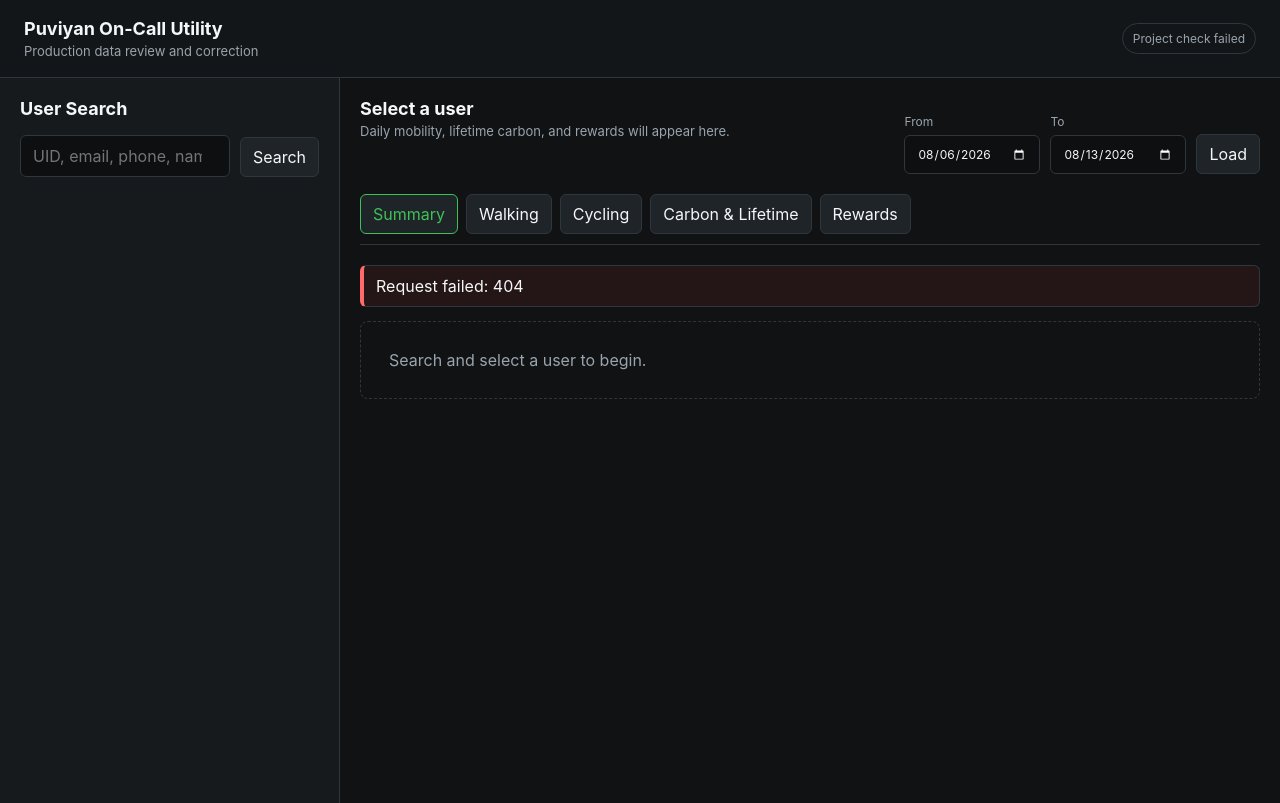
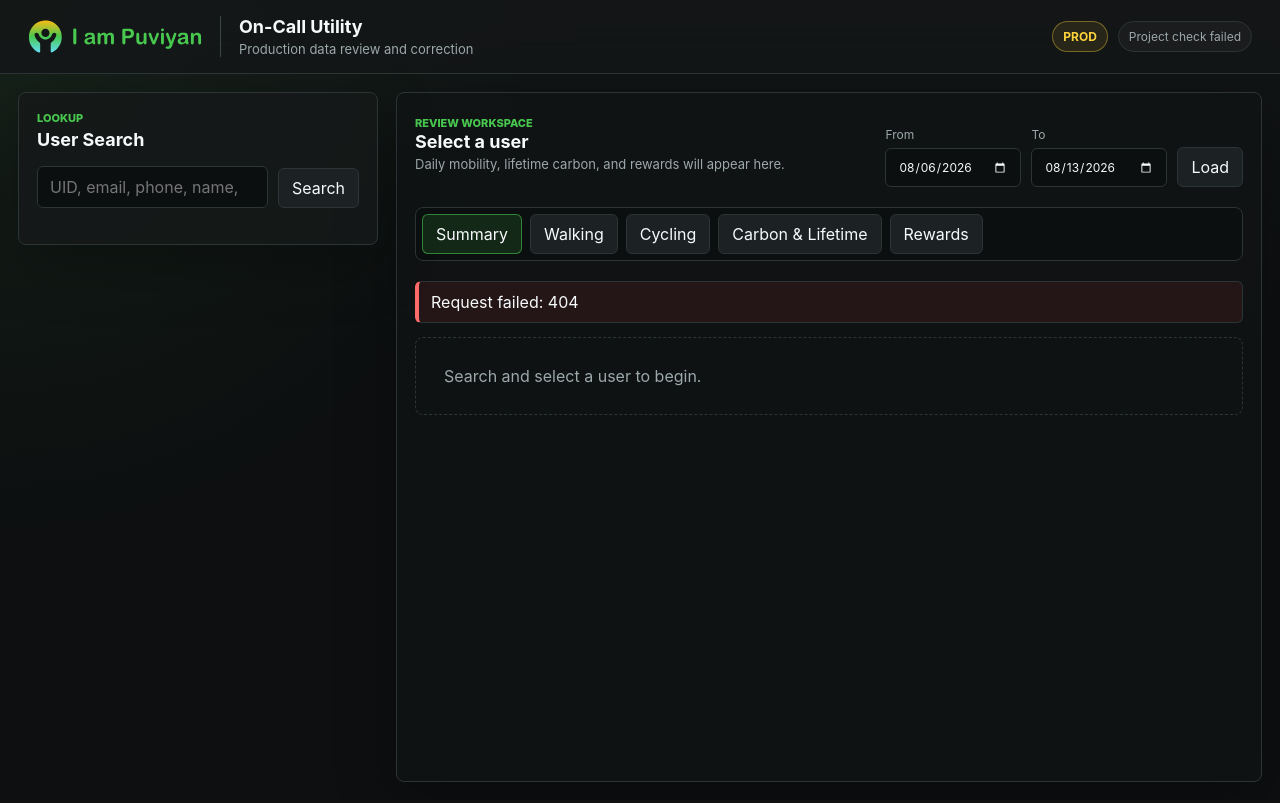
Before and after one commit to ctopuviyan/puviyan-oncall-utility, a website: page public/index.html in a window 1280 px wide. Drawn offline with Linux system fonts and the light colour scheme; no server answers.

Commit message:
Refresh on-call utility branding

```diff
--- a/public/index.html
+++ b/public/index.html
@@ -8,16 +8,25 @@
   </head>
   <body>
     <header class="topbar">
-      <div>
-        <h1>Puviyan On-Call Utility</h1>
-        <p>Production data review and correction</p>
+      <div class="brand-lockup">
+        <img src="/puviyan-logo.svg" alt="I am Puviyan" />
+        <div class="title-block">
+          <h1>On-Call Utility</h1>
+          <p>Production data review and correction</p>
+        </div>
       </div>
-      <div id="projectBadge" class="badge">Checking project...</div>
+      <div class="topbar-actions">
+        <span class="status-pill">PROD</span>
+        <div id="projectBadge" class="badge">Checking project...</div>
+      </div>
     </header>
 
     <main class="layout">
       <section class="panel search-panel">
-        <h2>User Search</h2>
+        <div class="panel-heading">
+          <span class="eyebrow">Lookup</span>
+          <h2>User Search</h2>
+        </div>
         <form id="searchForm" class="search-row">
           <input
             id="searchInput"
@@ -33,6 +42,7 @@
       <section class="panel review-panel">
         <div class="review-header">
           <div>
+            <span class="eyebrow">Review Workspace</span>
             <h2 id="reviewTitle">Select a user</h2>
             <p id="reviewSubtitle">Daily mobility, lifetime carbon, and rewards will appear here.</p>
           </div>
--- a/public/styles.css
+++ b/public/styles.css
@@ -1,15 +1,19 @@
 :root {
   color-scheme: dark;
-  --bg: #101214;
-  --panel: #171a1d;
-  --panel-2: #1f2428;
-  --line: #30363d;
-  --text: #f5f7f8;
-  --muted: #9aa4ad;
-  --green: #40c057;
-  --blue: #4dabf7;
+  --bg: #0d0f10;
+  --panel: #151819;
+  --panel-2: #1c2223;
+  --panel-3: #101314;
+  --line: #2d3436;
+  --line-strong: #3d4749;
+  --text: #f7fafb;
+  --muted: #9ca8aa;
+  --green: #48c84f;
+  --green-soft: rgba(72, 200, 79, 0.14);
+  --blue: #63def3;
   --red: #ff6b6b;
   --yellow: #ffd43b;
+  --shadow: 0 18px 60px rgb(0 0 0 / 0.28);
 }
 
 * {
@@ -19,7 +23,9 @@
 body {
   margin: 0;
   font-family: Inter, ui-sans-serif, system-ui, -apple-system, BlinkMacSystemFont, "Segoe UI", sans-serif;
-  background: var(--bg);
+  background:
+    radial-gradient(circle at top left, rgba(72, 200, 79, 0.08), transparent 34rem),
+    linear-gradient(180deg, #121516 0%, var(--bg) 42%);
   color: var(--text);
 }
 
@@ -34,12 +40,18 @@ button {
   border-radius: 6px;
   color: var(--text);
   background: var(--panel-2);
-  padding: 9px 12px;
+  padding: 9px 13px;
   cursor: pointer;
+  transition: border-color 140ms ease, background 140ms ease, transform 140ms ease;
 }
 
 button:hover {
   border-color: var(--blue);
+  background: #243033;
+}
+
+button:active {
+  transform: translateY(1px);
 }
 
 button:disabled {
@@ -50,7 +62,7 @@ button:disabled {
 button.primary {
   background: var(--green);
   border-color: var(--green);
-  color: #071307;
+  color: #061106;
   font-weight: 700;
 }
 
@@ -60,8 +72,15 @@ textarea {
   border: 1px solid var(--line);
   border-radius: 6px;
   color: var(--text);
-  background: #0d0f11;
+  background: #0c0f10;
   padding: 10px 12px;
+  outline: none;
+}
+
+input:focus,
+textarea:focus {
+  border-color: var(--green);
+  box-shadow: 0 0 0 3px var(--green-soft);
 }
 
 textarea {
@@ -77,15 +96,45 @@ textarea {
   justify-content: space-between;
   gap: 24px;
   align-items: center;
-  padding: 18px 24px;
+  min-height: 74px;
+  padding: 16px 28px;
   border-bottom: 1px solid var(--line);
-  background: #131619;
+  background: rgba(20, 23, 24, 0.82);
+  backdrop-filter: blur(18px);
+  position: sticky;
+  top: 0;
+  z-index: 10;
 }
 
-.topbar h1,
+.brand-lockup {
+  display: flex;
+  align-items: center;
+  gap: 18px;
+  min-width: 0;
+}
+
+.brand-lockup img {
+  width: 174px;
+  height: auto;
+  flex: 0 0 auto;
+}
+
+.title-block {
+  border-left: 1px solid var(--line-strong);
+  padding-left: 18px;
+  min-width: 0;
+}
+
+.topbar h1 {
+  margin: 0;
+  font-size: 18px;
+  letter-spacing: 0;
+}
+
 .panel h2 {
   margin: 0;
   font-size: 18px;
+  letter-spacing: 0;
 }
 
 .topbar p,
@@ -97,27 +146,64 @@ textarea {
   font-size: 13px;
 }
 
+.topbar-actions {
+  display: flex;
+  align-items: center;
+  gap: 10px;
+}
+
 .badge {
   padding: 7px 10px;
   border: 1px solid var(--line);
   border-radius: 999px;
   color: var(--muted);
   font-size: 12px;
+  background: rgba(255, 255, 255, 0.03);
+  white-space: nowrap;
+}
+
+.status-pill {
+  border: 1px solid rgba(255, 212, 59, 0.38);
+  border-radius: 999px;
+  background: rgba(255, 212, 59, 0.09);
+  color: var(--yellow);
+  font-size: 12px;
+  font-weight: 700;
+  padding: 7px 10px;
 }
 
 .layout {
   display: grid;
-  grid-template-columns: 340px minmax(0, 1fr);
-  min-height: calc(100vh - 75px);
+  grid-template-columns: minmax(300px, 360px) minmax(0, 1fr);
+  gap: 18px;
+  min-height: calc(100vh - 74px);
+  padding: 18px;
 }
 
 .panel {
-  padding: 20px;
+  padding: 18px;
+  border: 1px solid var(--line);
+  border-radius: 8px;
+  background: rgba(21, 24, 25, 0.88);
+  box-shadow: var(--shadow);
 }
 
 .search-panel {
-  border-right: 1px solid var(--line);
-  background: var(--panel);
+  align-self: start;
+  position: sticky;
+  top: 92px;
+}
+
+.panel-heading {
+  display: grid;
+  gap: 4px;
+}
+
+.eyebrow {
+  color: var(--green);
+  font-size: 11px;
+  font-weight: 800;
+  text-transform: uppercase;
 }
 
 .search-row,
@@ -139,6 +225,8 @@ textarea {
   display: grid;
   gap: 8px;
   margin-top: 18px;
+  max-height: calc(100vh - 230px);
+  overflow: auto;
 }
 
 .user-result,
@@ -146,13 +234,15 @@ textarea {
 .summary-grid .card {
   border: 1px solid var(--line);
   border-radius: 8px;
-  background: var(--panel-2);
+  background: linear-gradient(180deg, #1d2324, #171b1c);
 }
 
 .user-result {
   width: 100%;
   padding: 12px;
   text-align: left;
+  display: grid;
+  gap: 2px;
 }
 
 .user-result strong {
@@ -169,6 +259,7 @@ textarea {
 
 .review-panel {
   min-width: 0;
+  background: rgba(17, 20, 21, 0.74);
 }
 
 .review-header {
@@ -182,13 +273,21 @@ textarea {
   display: flex;
   gap: 8px;
   margin: 20px 0;
-  border-bottom: 1px solid var(--line);
-  padding-bottom: 10px;
+  padding: 6px;
+  border: 1px solid var(--line);
+  border-radius: 8px;
+  background: #0c0f10;
+  overflow-x: auto;
+}
+
+.tab {
+  white-space: nowrap;
 }
 
 .tab.active {
-  border-color: var(--green);
-  color: var(--green);
+  border-color: rgba(72, 200, 79, 0.58);
+  color: var(--text);
+  background: var(--green-soft);
 }
 
 .message {
@@ -219,7 +318,7 @@ textarea {
 .summary-grid,
 .doc-grid {
   display: grid;
-  grid-template-columns: repeat(auto-fill, minmax(280px, 1fr));
+  grid-template-columns: repeat(auto-fill, minmax(300px, 1fr));
   gap: 12px;
 }
 
@@ -246,7 +345,7 @@ textarea {
   overflow: auto;
   border: 1px solid var(--line);
   border-radius: 6px;
-  background: #0d0f11;
+  background: #0b0e0f;
   padding: 10px;
   font-family: "SFMono-Regular", Consolas, monospace;
   font-size: 12px;
@@ -261,12 +360,14 @@ textarea {
 }
 
 dialog {
-  width: min(980px, calc(100vw - 32px));
+  width: min(1080px, calc(100vw - 32px));
+  max-height: calc(100vh - 34px);
   border: 1px solid var(--line);
-  border-radius: 10px;
+  border-radius: 8px;
   background: var(--panel);
   color: var(--text);
   padding: 0;
+  box-shadow: var(--shadow);
 }
 
 dialog::backdrop {
@@ -275,6 +376,8 @@ dialog::backdrop {
 
 .dialog-shell {
   padding: 18px;
+  max-height: calc(100vh - 36px);
+  overflow: auto;
 }
 
 .dialog-header,
@@ -346,11 +449,11 @@ dialog::backdrop {
 @media (max-width: 900px) {
   .layout {
     grid-template-columns: 1fr;
+    padding: 12px;
   }
 
   .search-panel {
-    border-right: 0;
-    border-bottom: 1px solid var(--line);
+    position: static;
   }
 
   .review-header,
@@ -358,4 +461,17 @@ dialog::backdrop {
     flex-direction: column;
     align-items: stretch;
   }
+
+  .brand-lockup {
+    align-items: flex-start;
+  }
+
+  .brand-lockup img {
+    width: 150px;
+  }
+
+  .title-block {
+    border-left: 0;
+    padding-left: 0;
+  }
 }
```
Also changed, not shown: public/puviyan-logo.svg (added).
